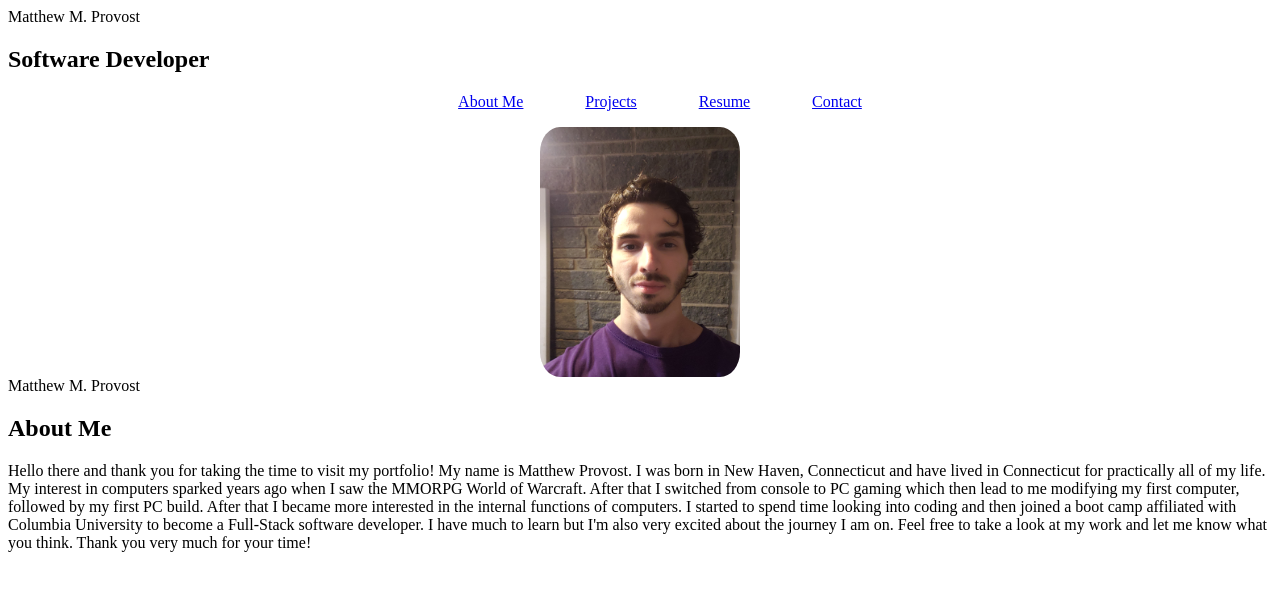
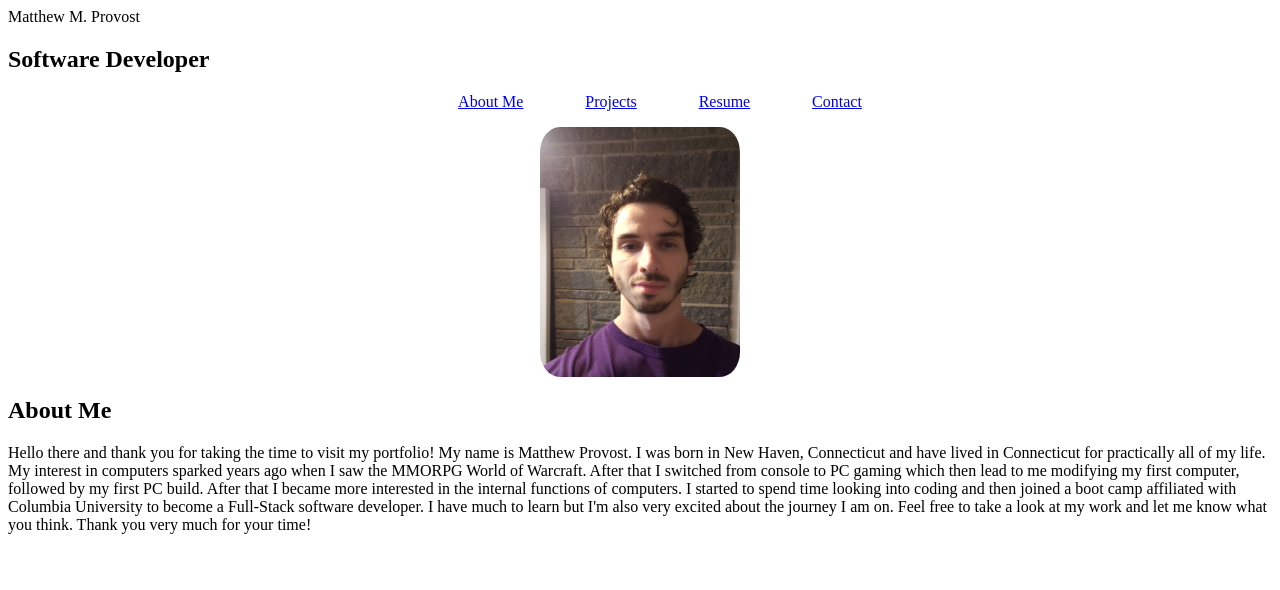
Before and after one commit to provostma21/Portfolio, a React (Create React App) app: page / in a window 1280 px wide. Shown: the top 590 px of the page. Built offline with nearby package versions, Linux system fonts and the light colour scheme.

Commit message:
removed unnecessary redundant name on About Me page

```diff
--- a/src/pages/About.js
+++ b/src/pages/About.js
@@ -1,13 +1,11 @@
 import React from "react";
 import PortPhoto from "../assets/images/port_photo.jpg";
 import "../pages/Styles/Home.css";
-import Navbar from "../components/Navbar";
 
 export default function About() {
   return (
     <>
       <img className="PortPhoto" src={PortPhoto} alt="Portfolio"></img>
-      <header>Matthew M. Provost</header>
       <h2>About Me</h2>
       <p>
         Hello there and thank you for taking the time to visit my portfolio! My
```
